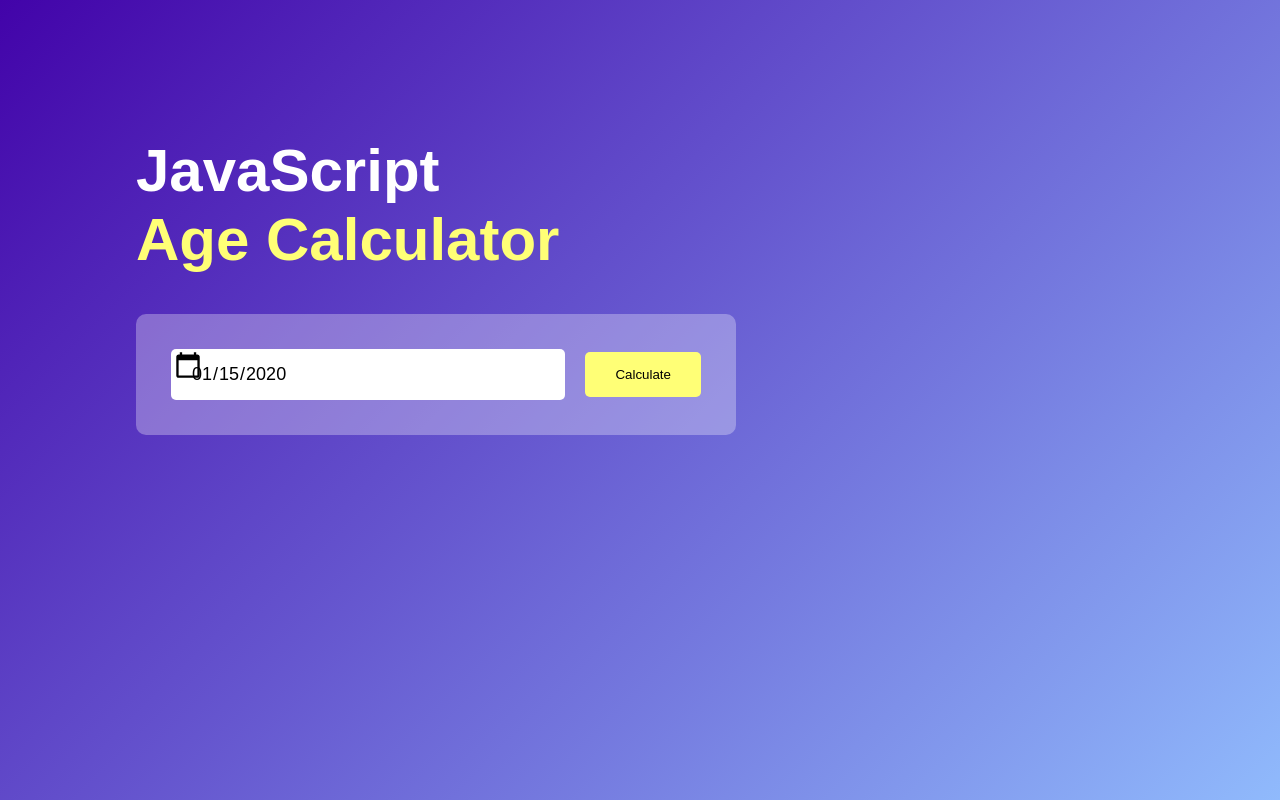
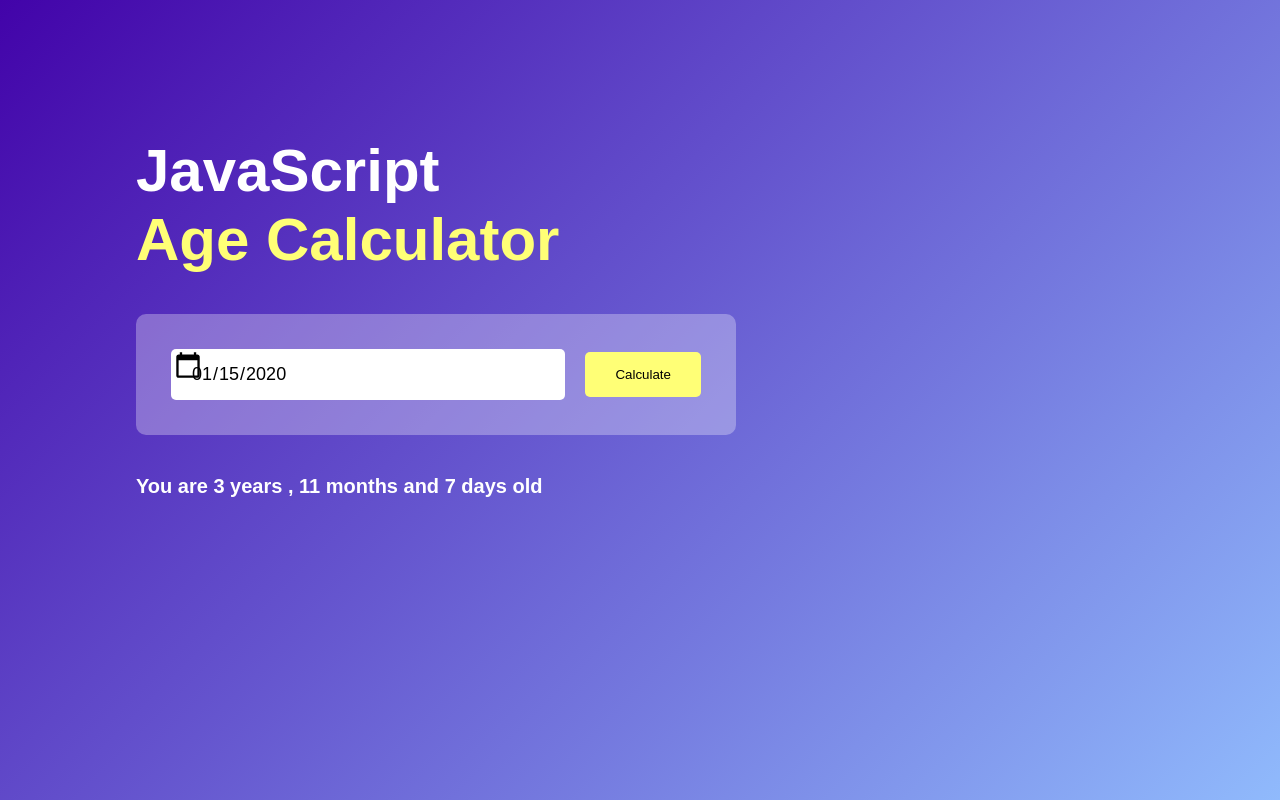
Before and after one commit to kmadhusudhanreddy/crud, a plain HTML site: page ageCalculator/index.html in a window 1280 px wide. Both pictures are taken after typing "2020-01-15" into the empty fields and a click on the button "Calculate". Drawn offline with Linux system fonts and the light colour scheme.

Commit message:
agecalculator

```diff
--- a/ageCalculator/index.html
+++ b/ageCalculator/index.html
@@ -12,9 +12,9 @@
         <h1>JavaScript <br> <span>Age Calculator</span></</h1>
         <div class="input-box">
             <input type="date" id="date">
-            <button>Calculate</button>
-
+            <button onclick="calculateAge()">Calculate</button>
         </div>
+        <p id="result" ></p>
       </div>
     </div>
     <script src="script.js"></script>
--- a/ageCalculator/script.js
+++ b/ageCalculator/script.js
@@ -0,0 +1,45 @@
+
+
+let userInput = document.getElementById("date") ;
+userInput.max = new Date().toISOString().split("T")[0];
+
+let res = document.getElementById("result") ;
+
+function calculateAge(){
+   let birthDate = new Date(userInput.value);
+   let d1 = birthDate.getDate();
+   let m1 = birthDate.getMonth() + 1;
+   let y1 = birthDate.getFullYear();
+
+
+   let today = new Date();
+   let d2 = today.getDate()
+   let m2 = today.getMonth() + 1;
+   let y2 = today.getFullYear();
+
+   let days , months ;
+   let years = y2 - y1 ;
+   if(m2 >= m1){
+     months = m2 - m1 ;
+    }else{
+        years--;
+        months = 12 + m2 - m1 ;
+    }
+
+    if(d2 >= d1){
+        days = d2 - d1 ;
+    }
+    else{
+        months--;
+        days = getDaysInMonths(y1,m1) + d2 -d1 ;
+    }
+    if(months<0){
+        months = 11 ;
+        years--;
+    }
+   res.innerHTML = `You are ${years} years , ${months} months and ${days} days old` ;
+}
+
+function getDaysInMonths(year , month){
+      return new Date(year , month , 0).getDate();
+}
--- a/ageCalculator/style.css
+++ b/ageCalculator/style.css
@@ -72,3 +72,8 @@
     background-size: 30px;
     cursor: pointer;
 }
+
+
+#result{
+    font-size: 20px;
+    }
```
